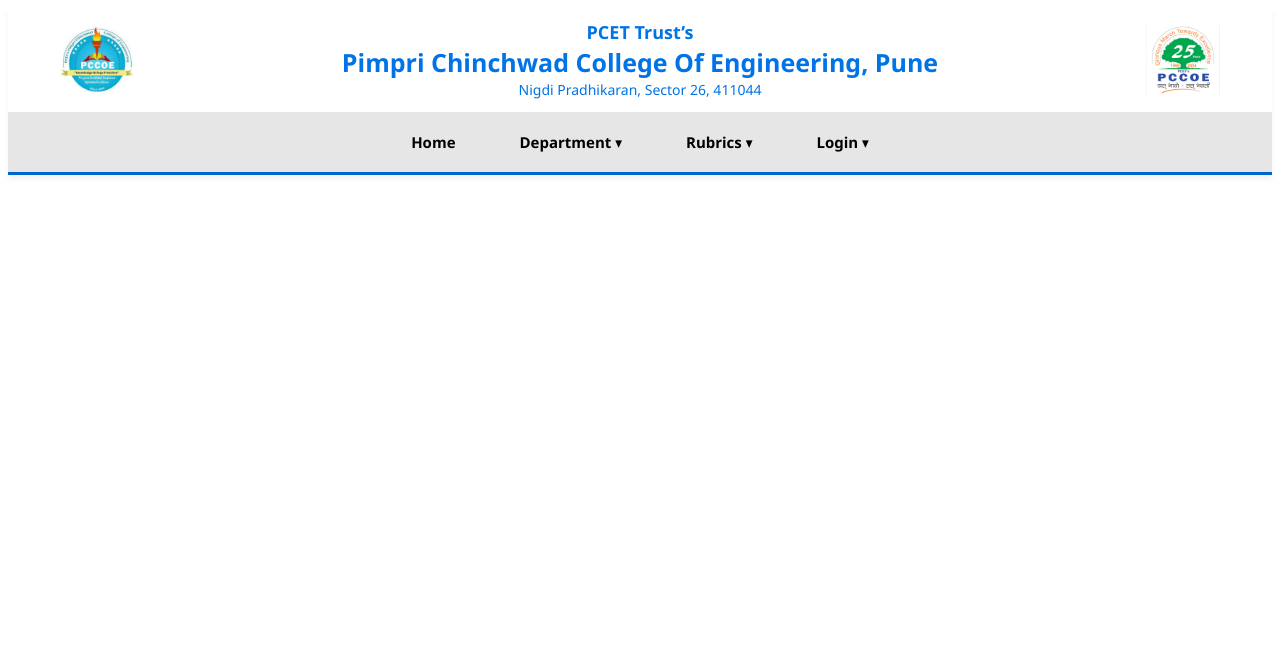
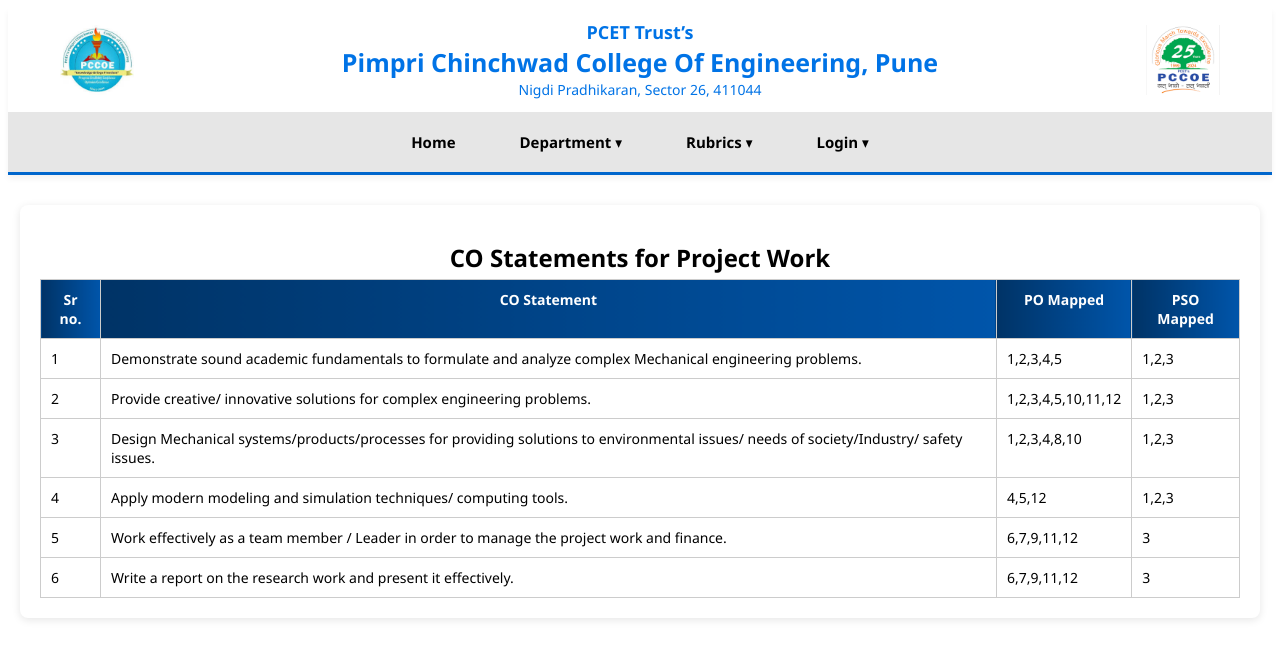
Before and after one commit to PradnyaKulkarni2005/ProjectDiary, a React (Vite) app: page /mechanical in a window 1280 px wide. Shown: the top 658 px of the page. Built offline with nearby package versions, Linux system fonts and the light colour scheme.

Commit message:
CO page added

```diff
--- a/src/App.jsx
+++ b/src/App.jsx
@@ -4,7 +4,7 @@
 import HomePage from './pages/HomePage';
 import LoginPage from './pages/LoginPage';
 import Rubric2 from './pages/Rubric2';
-
+import COProjectTable from './pages/COProjectTable';
 function App() {
   return (
     <>
@@ -14,7 +14,7 @@
         <Route path="/login/*" element={<LoginPage />} />
         <Route path="/rubrics1" element={<Rubric1 />} />
         <Route path="/rubrics2" element={<Rubric2 />} />
-
+        <Route path="/mechanical" element={<COProjectTable />} />
       </Routes>
     </>
   );
--- a/src/components/Navbar.jsx
+++ b/src/components/Navbar.jsx
@@ -118,7 +118,7 @@
               <a href="#">Computer Science</a>
               <a href="#">Information Technology</a>
               <a href="#">Civil</a>
-              <a href="#">Mechanical</a>
+              <Link to="/mechanical">Mechanical</Link>
               <a href="#">AIML</a>
               <a href="#">CS Regional</a>
             </div>
--- /dev/null
+++ b/src/pages/COProjectTable.jsx
@@ -0,0 +1,155 @@
+// import React from "react";
+// import "./COtable.css"; // You can reuse RubricTable.css if styles are similar
+
+// export default function COProjectTable() {
+//   const data = [
+//     {
+//       id: 1,
+//       statement:
+//         "Demonstrate sound academic fundamentals to formulate and analyze complex Mechanical engineering problems.",
+//       po: "1,2,3,4,5",
+//       pso: "1,2,3",
+//     },
+//     {
+//       id: 2,
+//       statement:
+//         "Provide creative/ innovative solutions for complex engineering problems.",
+//       po: "1,2,3,4,5,10,11,12",
+//       pso: "1,2,3",
+//     },
+//     {
+//       id: 3,
+//       statement:
+//         "Design Mechanical systems/products/processes for providing solutions to environmental issues/ needs of society/Industry/ safety issues.",
+//       po: "1,2,3,4,8,10",
+//       pso: "1,2,3",
+//     },
+//     {
+//       id: 4,
+//       statement:
+//         "Apply modern modeling and simulation techniques/ computing tools.",
+//       po: "4,5,12",
+//       pso: "1,2,3",
+//     },
+//     {
+//       id: 5,
+//       statement:
+//         "Work effectively as a team member / Leader in order to manage the project work and finance.",
+//       po: "6,7,9,11,12",
+//       pso: "3",
+//     },
+//     {
+//       id: 6,
+//       statement:
+//         "Write a report on the research work and present it effectively.",
+//       po: "6,7,9,11,12",
+//       pso: "3",
+//     },
+//   ];
+
+//   return (
+//     <div className="rubric-container">
+//       <h1>CO Statements for Project Work</h1>
+//       <div className="table-wrapper">
+//         <table className="rubric-table">
+//           <thead>
+//             <tr>
+//               <th>#</th>
+//               <th>CO Statement</th>
+//               <th>PO Mapped</th>
+//               <th>PSO Mapped</th>
+//             </tr>
+//           </thead>
+//           <tbody>
+//             {data.map((row) => (
+//               <tr key={row.id}>
+//                 <td>{row.id}</td>
+//                 <td>{row.statement}</td>
+//                 <td>{row.po}</td>
+//                 <td>{row.pso}</td>
+//               </tr>
+//             ))}
+//           </tbody>
+//         </table>
+//       </div>
+//     </div>
+//   );
+// }
+
+import React from "react";
+import "./RubricTable.css"; // Reusing existing CSS
+
+export default function COProjectTable() {
+  const data = [
+    {
+      id: 1,
+      statement:
+        "Demonstrate sound academic fundamentals to formulate and analyze complex Mechanical engineering problems.",
+      po: "1,2,3,4,5",
+      pso: "1,2,3",
+    },
+    {
+      id: 2,
+      statement:
+        "Provide creative/ innovative solutions for complex engineering problems.",
+      po: "1,2,3,4,5,10,11,12",
+      pso: "1,2,3",
+    },
+    {
+      id: 3,
+      statement:
+        "Design Mechanical systems/products/processes for providing solutions to environmental issues/ needs of society/Industry/ safety issues.",
+      po: "1,2,3,4,8,10",
+      pso: "1,2,3",
+    },
+    {
+      id: 4,
+      statement:
+        "Apply modern modeling and simulation techniques/ computing tools.",
+      po: "4,5,12",
+      pso: "1,2,3",
+    },
+    {
+      id: 5,
+      statement:
+        "Work effectively as a team member / Leader in order to manage the project work and finance.",
+      po: "6,7,9,11,12",
+      pso: "3",
+    },
+    {
+      id: 6,
+      statement:
+        "Write a report on the research work and present it effectively.",
+      po: "6,7,9,11,12",
+      pso: "3",
+    },
+  ];
+
+  return (
+    <div className="rubric-container">
+      <h1>CO Statements for Project Work</h1>
+      <div className="table-wrapper">
+        <table className="rubric-table">
+          <thead>
+            <tr>
+              <th>Sr no.</th>
+              <th>CO Statement</th>
+              <th>PO Mapped</th>
+              <th>PSO Mapped</th>
+            </tr>
+          </thead>
+          <tbody>
+            {data.map((row) => (
+              <tr key={row.id}>
+                <td>{row.id}</td>
+                <td>{row.statement}</td>
+                <td>{row.po}</td>
+                <td>{row.pso}</td>
+              </tr>
+            ))}
+          </tbody>
+        </table>
+      </div>
+    </div>
+  );
+}
--- /dev/null
+++ b/src/pages/CoTable.css
@@ -0,0 +1,50 @@
+.rubric-container {
+  max-width: 1200px;
+  margin: 30px auto;
+  padding: 20px;
+  background-color: #ffffff;
+  border-radius: 8px;
+  box-shadow: 0 2px 8px rgba(0, 0, 0, 0.1);
+  font-family: Arial, sans-serif;
+}
+
+.rubric-container h1 {
+  text-align: center;
+  font-size: 24px;
+  margin-bottom: 5px;
+  font-weight: bold;
+}
+
+.rubric-container p {
+  text-align: center;
+  font-weight: bold;
+  margin-bottom: 20px;
+}
+
+.table-wrapper {
+  overflow-x: auto;
+}
+
+.rubric-table {
+  width: 100%;
+  border-collapse: collapse;
+  font-size: 14px;
+}
+
+.rubric-table th,
+.rubric-table td {
+  border: 1px solid #ccc;
+  padding: 10px;
+  vertical-align: top;
+}
+
+.rubric-table th {
+  background: linear-gradient(to right, #003366, #0055aa);
+  color: white;
+  text-align: center;
+
+}
+
+.rubric-table tr:hover {
+  background-color: #f9f9f9;
+}
```
